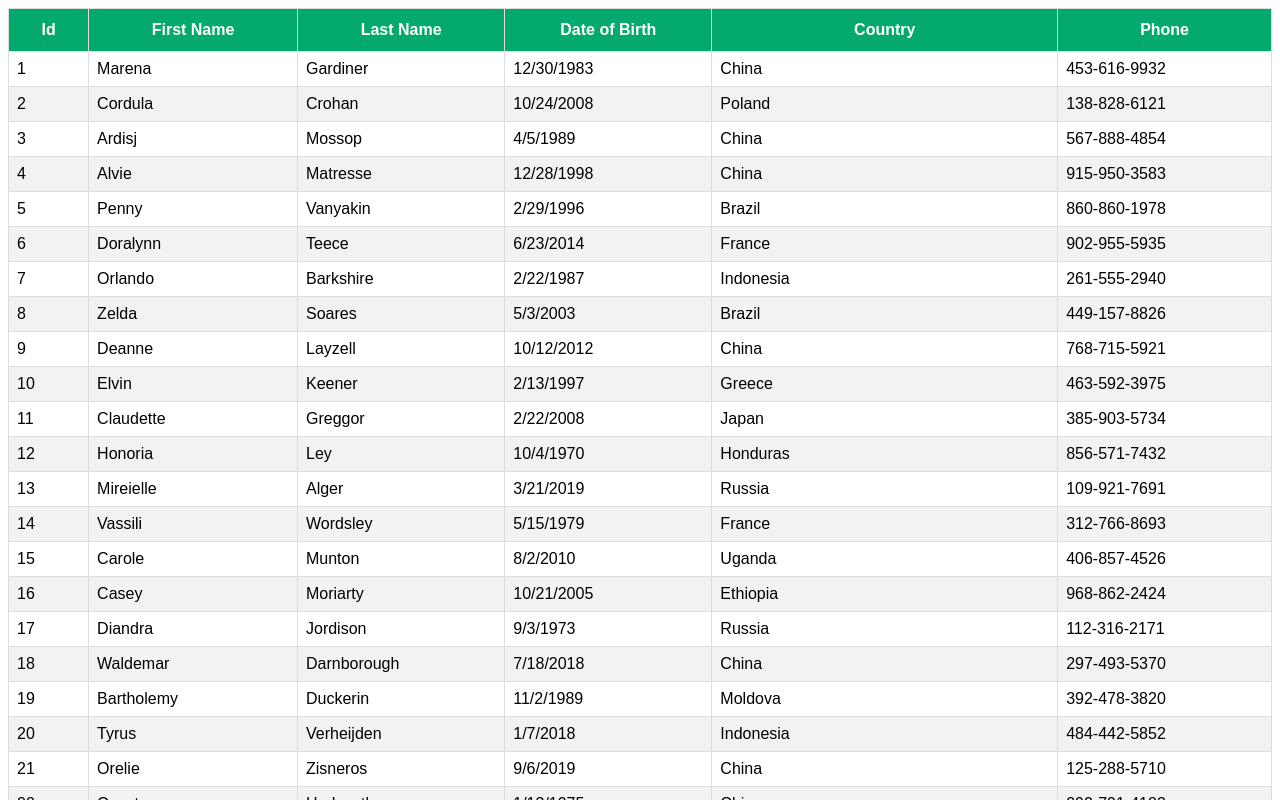
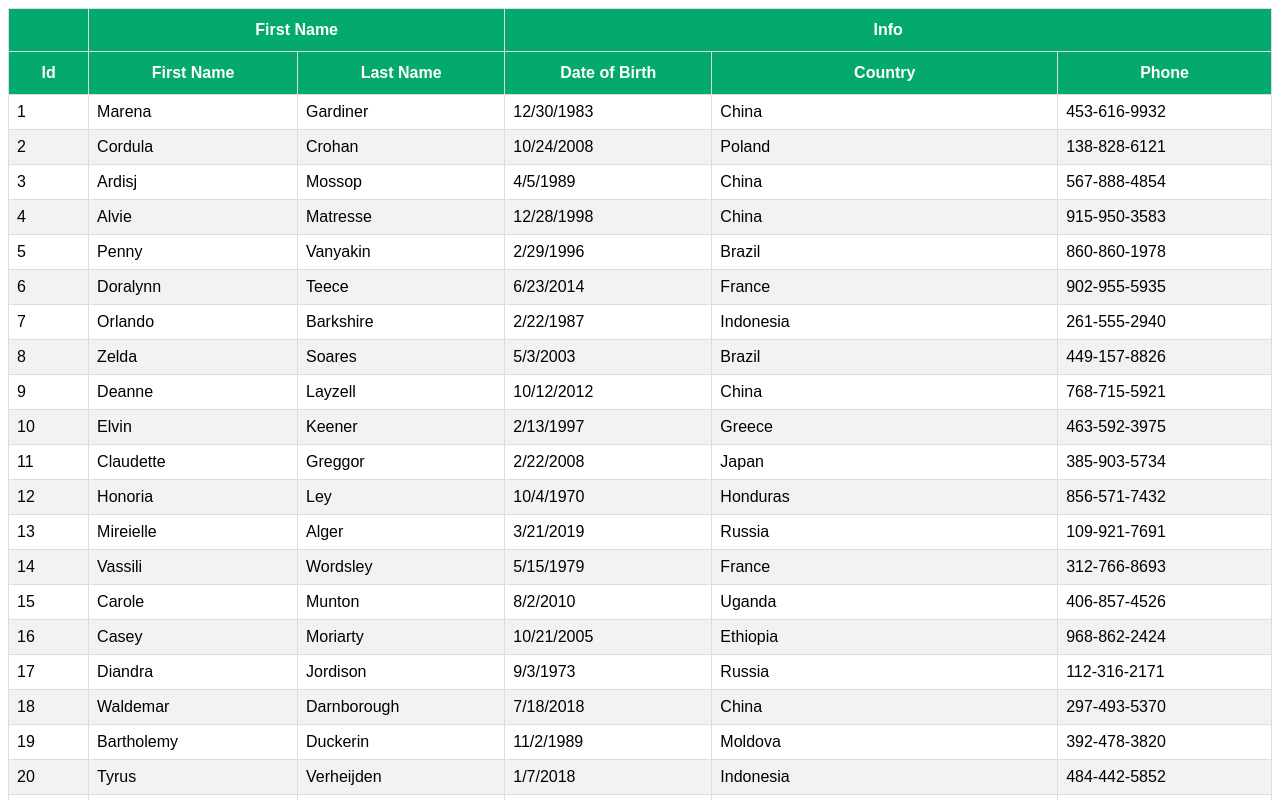
Before and after one commit to minde8888/react-table, a React (Create React App) app: page / in a window 1280 px wide. Shown: the top 800 px of the page. Built offline with nearby package versions, Linux system fonts and the light colour scheme.

Commit message:
GROUP_COLUMNS

```diff
--- a/src/components/columns/index.ts
+++ b/src/components/columns/index.ts
@@ -43,3 +43,50 @@ export const COLUMNS: Column<Row>[] = [
     accessor: "phone",
   },
 ];
+
+type GroupColumn = Column<Row> & {
+  columns: Column<Row>[];
+}
+
+type TableColumn = Column<Row> | GroupColumn;
+
+export const GROUP_COLUMNS: TableColumn[] = [
+  { Header: "Id", Footer: "Id", accessor: "id" },
+  {
+    Header: "First Name",
+    Footer: "First Name",
+    columns: [
+      {
+        Header: "First Name",
+        Footer: "First Name",
+        accessor: "first_name",
+      },
+      {
+        Header: "Last Name",
+        Footer: "Last Name",
+        accessor: "last_name",
+      },
+    ],
+  },
+  {
+    Header: "Info",
+    Footer: "Info",
+    columns: [
+      {
+        Header: "Date of Birth",
+        Footer: "Date of Birth",
+        accessor: "date_of_birth",
+      },
+      {
+        Header: "Country",
+        Footer: "Country",
+        accessor: "country",
+      },
+      {
+        Header: "Phone",
+        Footer: "Phone",
+        accessor: "phone",
+      },
+    ],
+  },
+];
--- a/src/templates/product-table/product-table.tsx
+++ b/src/templates/product-table/product-table.tsx
@@ -1,6 +1,6 @@
 import { useState, useMemo } from 'react';
 import MOCK_DATA from '../../MOCK_DATA.json'
-import { COLUMNS } from '../../components/columns/index'
+import { COLUMNS, GROUP_COLUMNS } from '../../components/columns/index'
 import { useTable } from 'react-table';
 import './table.css'
 
@@ -15,7 +15,7 @@ const BasicTable = () => {
   //   showList: showList,
   // });
 
-  const columns = useMemo(() => COLUMNS, [])
+  const columns = useMemo(() => GROUP_COLUMNS, [])
   const date = useMemo(() => MOCK_DATA, [])
 
   const tableInstance = useTable(
```
